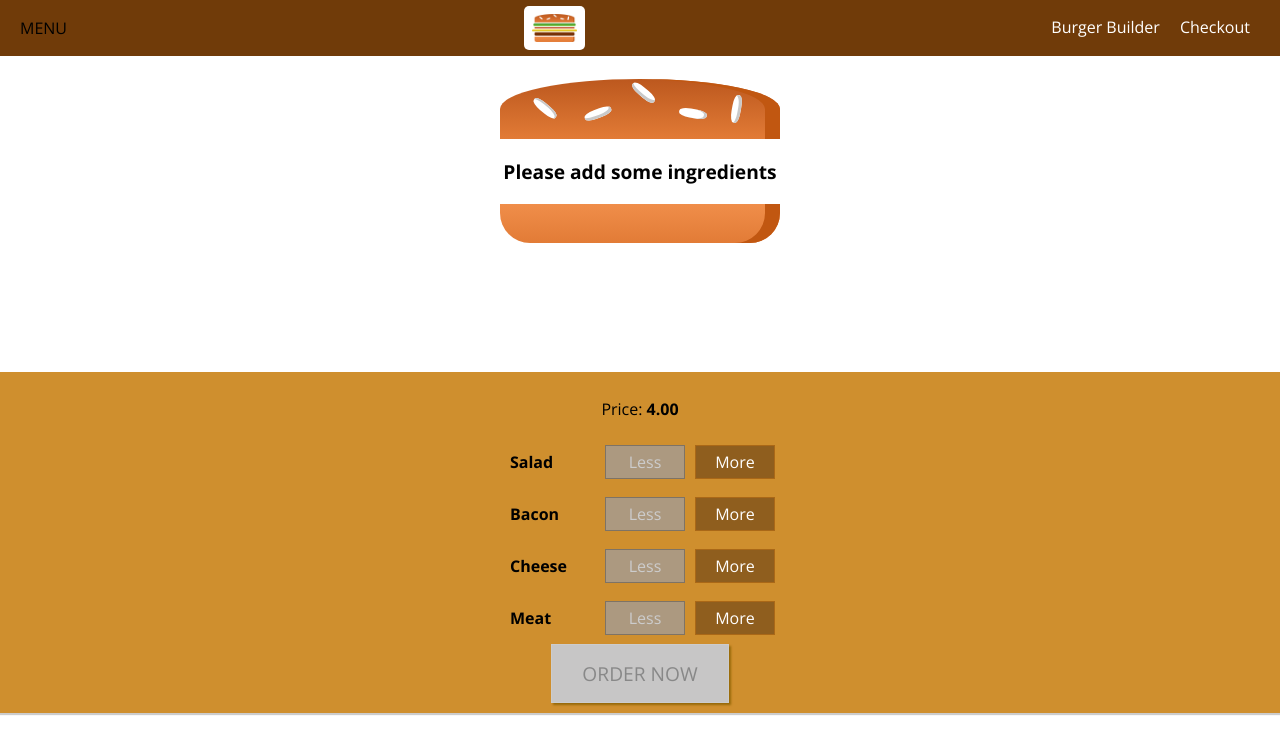
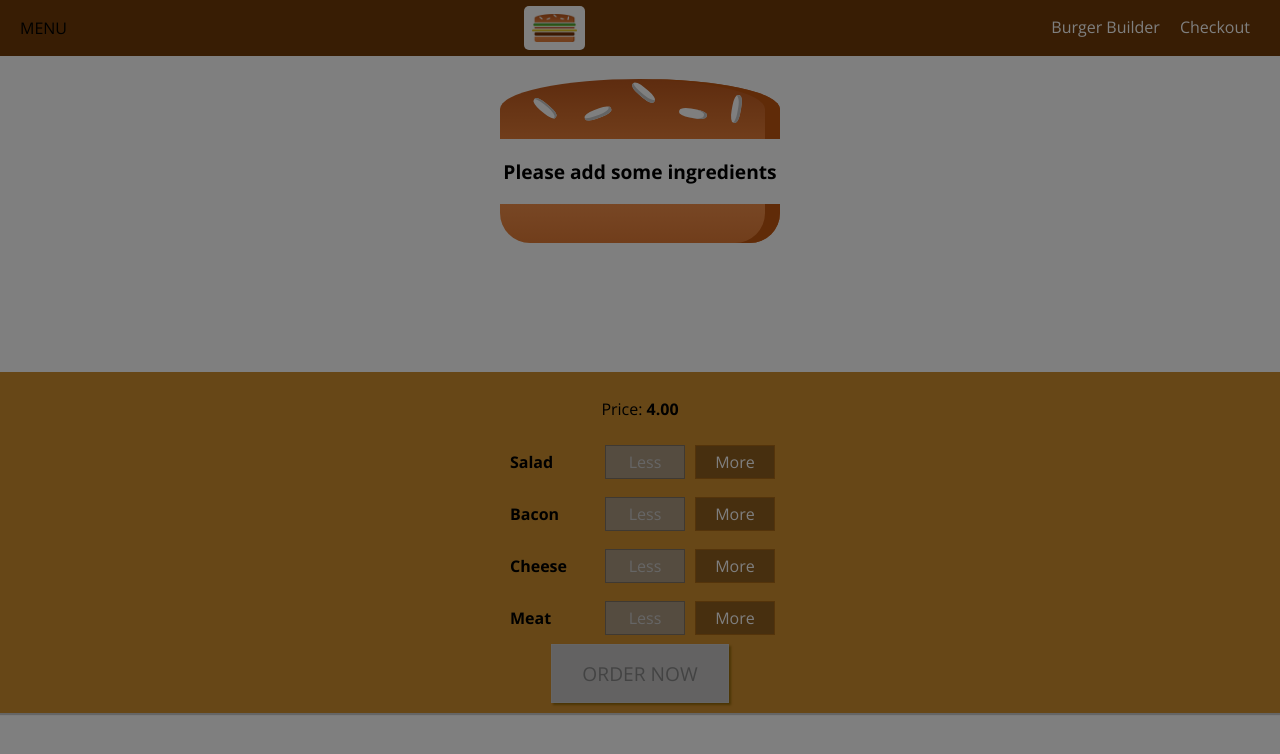
Before and after one commit to soggytacos/burger-builder, a React app: page / in a window 1280 px wide. Shown: the top 754 px of the page. Built offline with nearby package versions, Linux system fonts and the light colour scheme.

Commit message:
added the backdrop to the sidedrawer component

```diff
--- a/src/components/Layout/Layout.js
+++ b/src/components/Layout/Layout.js
@@ -1,17 +1,31 @@
-import React from 'react';
+import React, {Component} from 'react';
 import Aux from '../../hoc/Aux';
 import classes from './Layout.css';
 import Toolbar from '../Navigation/Toolbar/Toolbar';
 import SideDrawer from '../Navigation/SideDrawer/SideDrawer';
 
-const Layout = (props) => (
-    <Aux>
-        <Toolbar />
-        <SideDrawer/>
-        <main className={classes.Content}>
-            {props.children}
-        </main>
-    </Aux>
-);
+class Layout extends Component {
+    state = {
+        showSideDrawer: true
+    }
+
+    sideDrawerClosedHandler = () => {
+        this.setState({showSideDrawer: false});
+    }
+
+    render() {
+        return (
+            <Aux>
+                <Toolbar/>
+                <SideDrawer
+                    open={this.state.showSideDrawer}
+                    closed={this.sideDrawerClosedHandler}/>
+                <main className={classes.Content}>
+                    {this.props.children}
+                </main>
+            </Aux>
+        )
+    }
+}
 
 export default Layout;
--- a/src/components/Navigation/SideDrawer/SideDrawer.js
+++ b/src/components/Navigation/SideDrawer/SideDrawer.js
@@ -2,18 +2,29 @@
 import Logo from '../../Logo/Logo';
 import NavigationItems from '../NavigationItems/NavigationItems';
 import classes from './SideDrawer.css';
+import Backdrop from '../../UI/Backdrop/Backdrop';
+import Aux from '../../../hoc/Aux';
 
 const sideDrawer = (props) => {
-    // ...
+    let attachedClasses = [classes.SideDrawer, classes.Close];
+
+    if (props.open) {
+        attachedClasses = [classes.SideDrawer, classes.Open];
+    }
+
     return (
-        <div className={classes.SideDrawer}>
-            <div className={classes.Logo}>
-                <Logo/>
+        <Aux>
+            <Backdrop show={props.open} clicked={props.closed}/>
+            <div className={attachedClasses.join(' ')}>
+                <div
+                    className={classes.Logo}>
+                    <Logo/>
+                </div>
+                <nav>
+                    <NavigationItems/>
+                </nav>
             </div>
-            <nav>
-                <NavigationItems/>
-            </nav>
-        </div>
+        </Aux>
     );
 };
 
```
